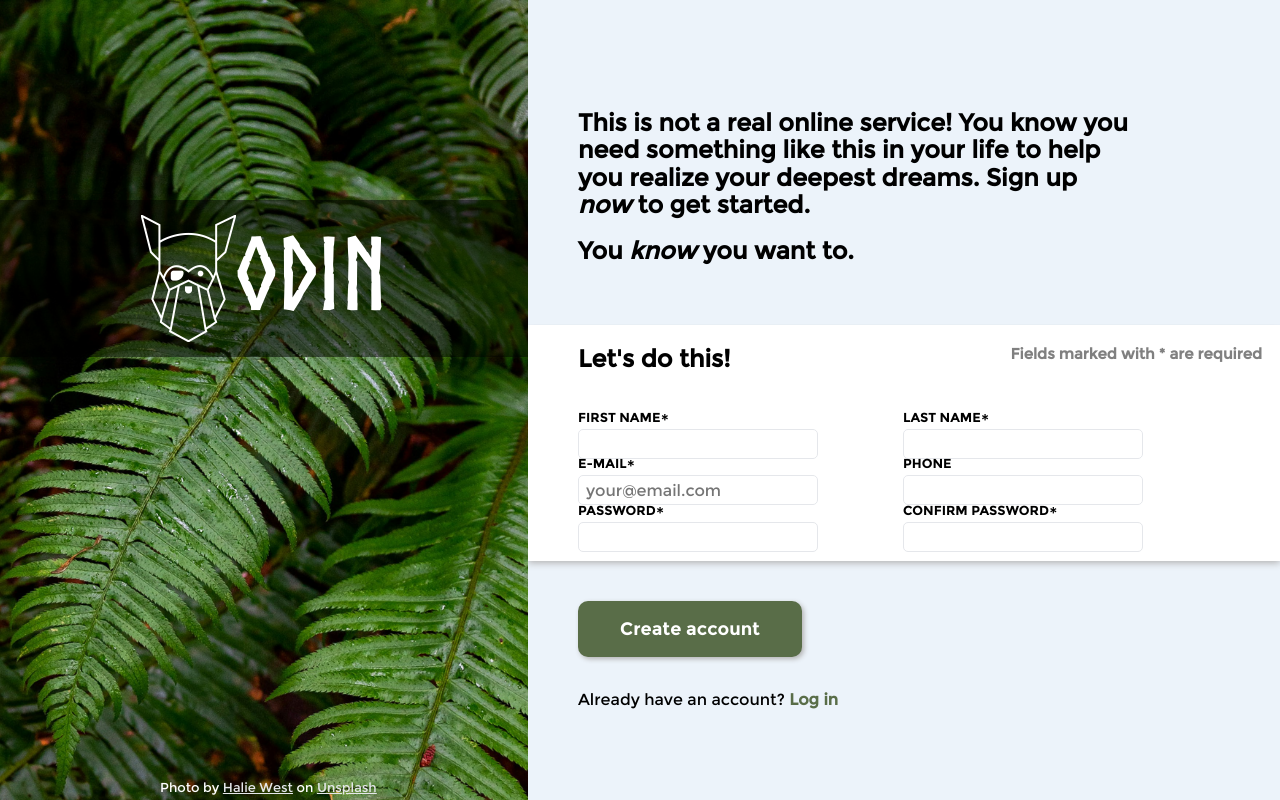
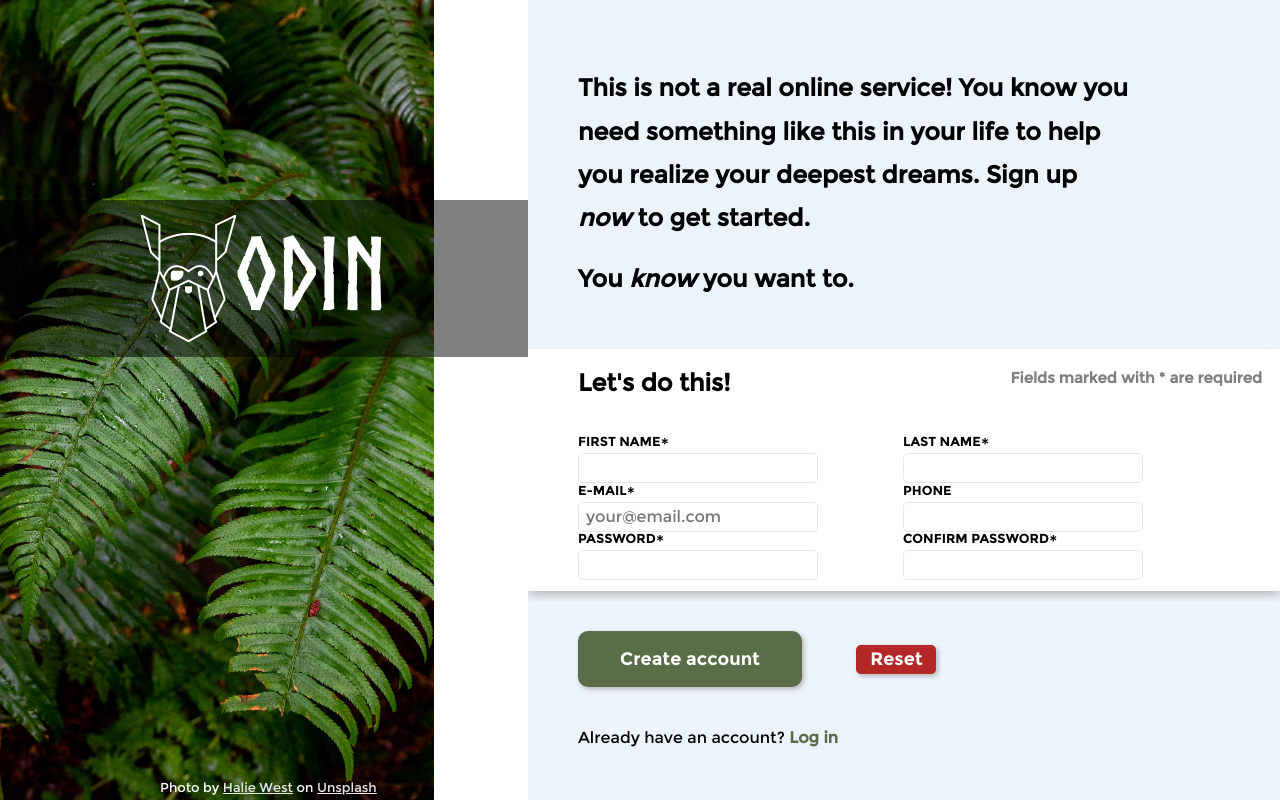
Before and after one commit to berwigpablo/sign-up-form, a website: page index.html in a window 1280 px wide. Drawn offline with nearby package versions, Linux system fonts and the light colour scheme.

Commit message:
Add reset button and adjust layout

```diff
--- a/index.html
+++ b/index.html
@@ -63,8 +63,11 @@
                 </div>
             </div>
             <div class="form-submit">
-                <button type="submit">Create account</button>
-                <p>Already have an account? <a href="">Log in</a></p>
+                <div class="buttons">
+                    <button type="submit">Create account</button>
+                    <button type="reset">Reset</button>
+                </div>
+                <p class="submitpara">Already have an account? <a href="">Log in</a></p>
             </div>
         </div>
     </form>
--- a/styles.css
+++ b/styles.css
@@ -54,8 +54,9 @@ body{
     background-image: url(./image/plant-image.jpg);
     object-fit: cover;
     background-color: var(--white-color);
-    background-size: 680px 995px;
-    background-position: -100px 0px;
+    background-size: cover;
+    background-position: -100px;
+    background-repeat: no-repeat;
     position: relative;
 }
 
@@ -108,12 +109,9 @@ body{
 .title{
     display: flex;
     flex-direction: column;
-    justify-content: flex-end;
+    justify-content: center;
+    line-height: 2.7rem;
     max-width: 80%;
-}
-
-.title:last-child{
-    margin-bottom: 60px;
 }
 
 .form-title, .form-submit{
@@ -128,8 +126,9 @@ body{
     justify-content: center;
     max-height: 300px;
     background-color: var(--white-color);
-    box-shadow: 0 2px 7px rgb(179, 178, 178);
-    clip-path: inset(0 0 -15px 0);
+    box-shadow: 0 3px 10px rgb(179, 178, 178);
+    z-index: 1;
+    clip-path: inset(0 0 -10px 0);
     position: relative;
 }
 
@@ -146,7 +145,7 @@ body{
 
 .form-data > div > div{
     padding: 8px 8px 8px 0;
-        }
+}
 
 .form-data h2{
     margin-top: 20px;
@@ -188,6 +187,10 @@ label{
     position: absolute;
 }
 
+.form-submit{
+    position: relative;
+}
+
 .form-submit button{
     margin-top: 2.5rem;
     margin-bottom: 1rem;
@@ -200,6 +203,18 @@ label{
     border: none;
     border-radius: 10px;
     box-shadow: 2px 2px 5px rgb(179, 178, 178);
+}
+
+button[type="reset"]{
+    background-color: rgb(179, 39, 39);
+    width: 5rem;
+    height: 1.8rem;
+    border-radius: 5px;
+}
+
+.submitpara{
+    position:absolute;
+    top: 120px;
 }
 
 .form-submit a, .form-submit a:visited{
```
